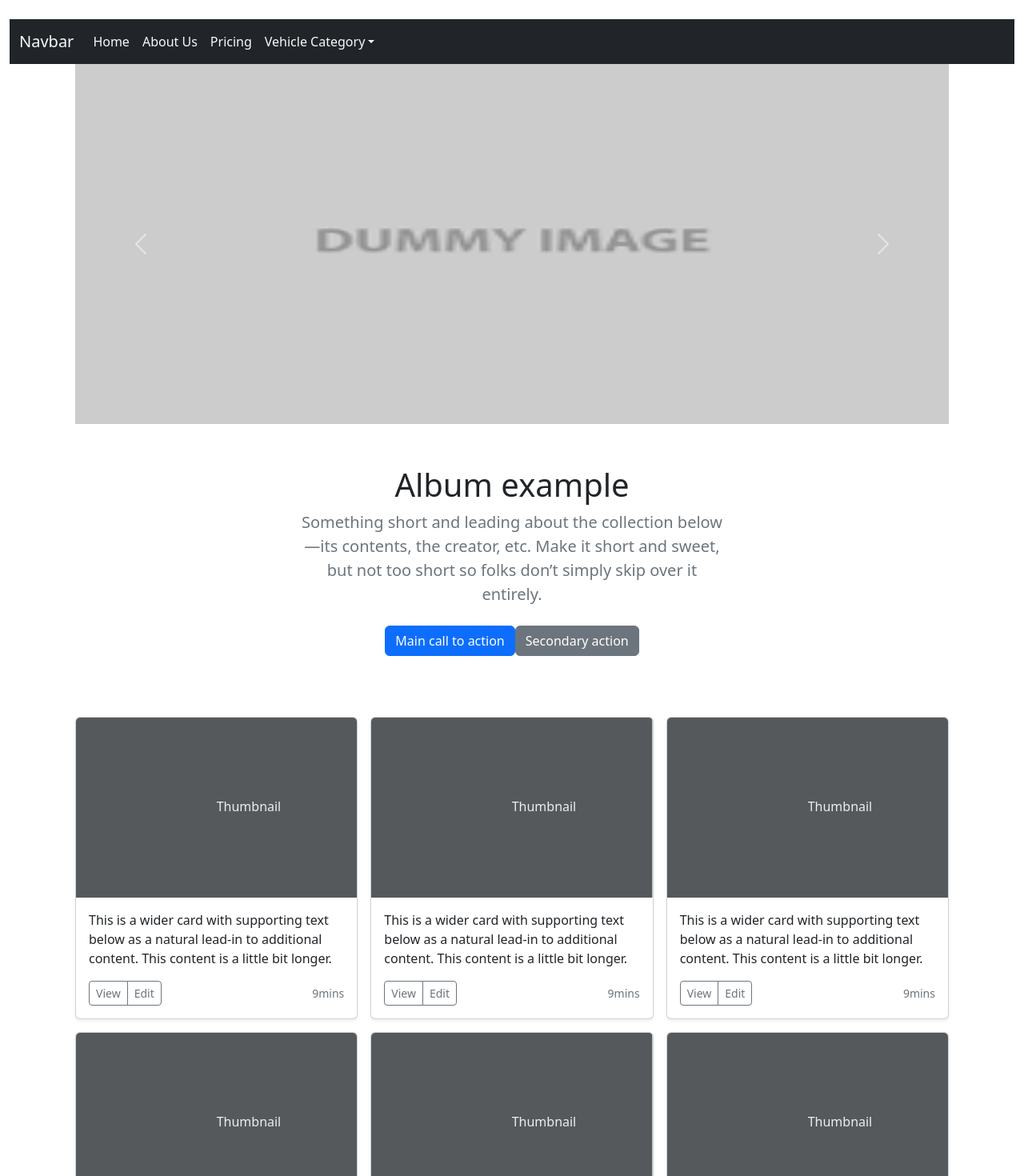
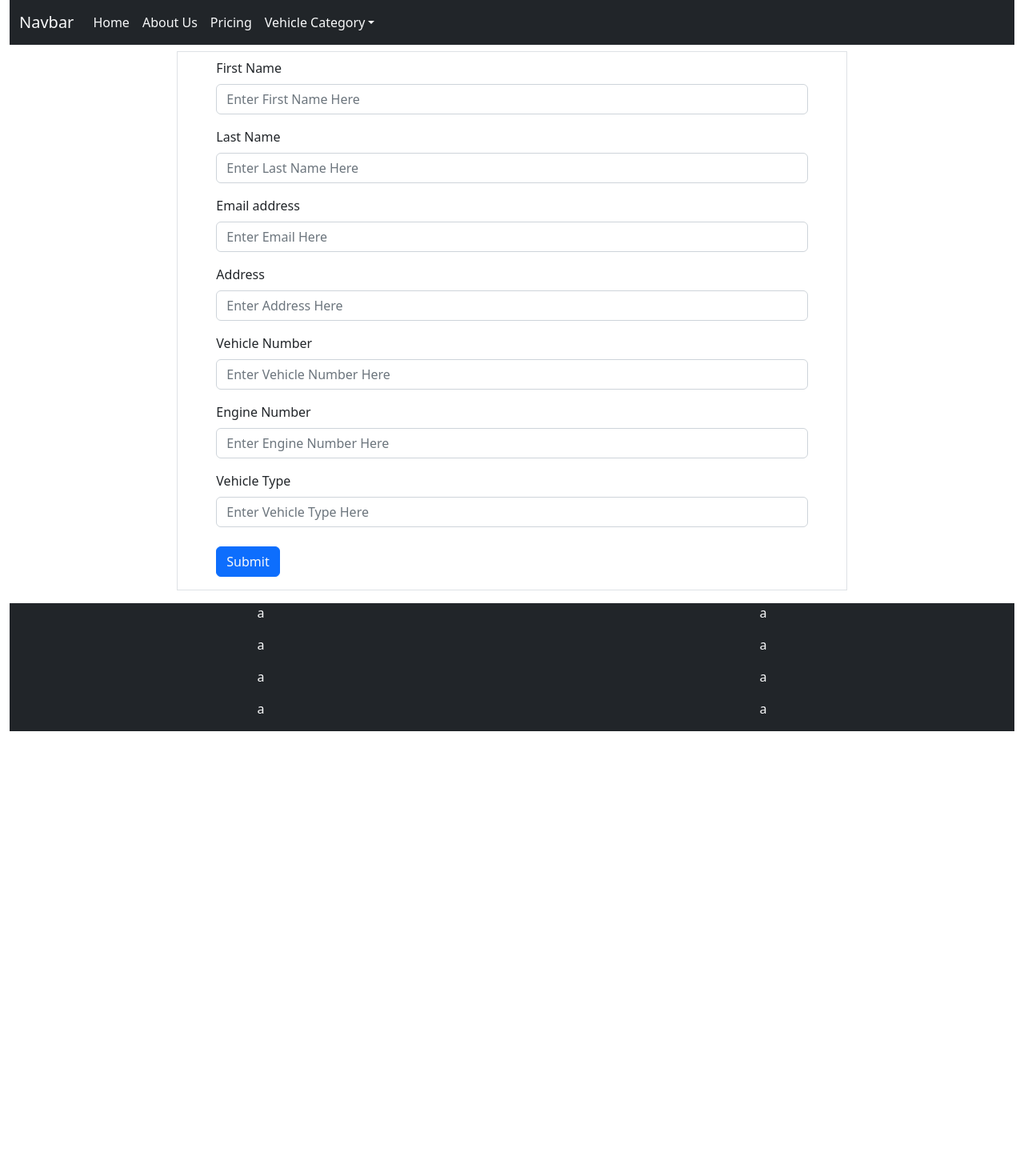
Before and after one commit to FSTeam3/ReactStatic, a React (Create React App) app: page /forms in a window 1280 px wide. Shown: the top 1470 px of the page at 80% size. After the commit the page ends 914 px from the top, so only its background shows below. Built offline with nearby package versions, Linux system fonts and the light colour scheme.

Commit message:
roting added

```diff
--- a/src/App.js
+++ b/src/App.js
@@ -5,37 +5,48 @@ import Footers from './compo/Footers';
 import About_us from './Pages/About_us';
 import Forms from './compo/Forms';
 import Pricing from './Pages/Pricing';
+import { BrowserRouter, Routes, Route } from "react-router-dom";
 function App() {
   return (
-  <div>
 
-    <br/>
-      <Header />
-      <Home />
-      <Footers />
-      <br/>
-      <br/>
-      <br/>
-      <Header />
-      <About_us/>
-      <Footers />
-      <br/>
-      <br/>
-      <br/>
-      <Header />
-      <Forms/>
-      <Footers />
-      <br/>
-      <br/>
-      <br/>
-      <Header />
-      <Pricing />
-      <Footers />
+    <BrowserRouter>
+      <Routes>
+        <Route path="/" element={<><Header /> <Home /> <Footers /> </>}/>
+          <Route path="about_us" element={<><Header /><About_us />  <Footers /> </>} />
+          <Route path="pricing" element={<><Header /> <Pricing /> <Footers /> </>} />
+          <Route path="forms" element={<><Header /> <Forms /> <Footers /> </>} />
+
+      </Routes>
+    </BrowserRouter>
+    // <div>
+    // <br/>
+    //   <Header />
+    //   <Home />
+    //   <Footers />
+    //   <br/>
+    //   <br/>
+    //   <br/>
+    //   <Header />
+    //   <About_us/>
+    //   <Footers />
+    //   <br/>
+    //   <br/>
+    //   <br/>
+    //   <Header />
+    //   <Forms/>
+    //   <Footers />
+    //   <br/>
+    //   <br/>
+    //   <br/>
+    //   <Header />
+    //   <Pricing />
+    //   <Footers />
 
 
 
 
-    </div>)
+    // </div>
+  )
 }
 
 export default App;
--- a/src/compo/Ca.js
+++ b/src/compo/Ca.js
@@ -1,5 +1,6 @@
 import React from 'react'
 import Card_data from '../datas/Card_data'
+import { Outlet, Link } from "react-router-dom";
 const Ca = () => {
   return (
     <div class="container">
@@ -13,7 +14,7 @@ const Ca = () => {
                 <p class="card-text">{data.p}</p>
                 <div class="d-flex justify-content-between align-items-center">
                   <div class="btn-group">
-                    <button type="button" class="btn btn-sm btn-outline-secondary">{data.btn1}</button>
+                    <button type="button" class="btn btn-sm btn-outline-secondary"><Link to="/forms">{data.btn1}</Link></button>
                     <button type="button" class="btn btn-sm btn-outline-secondary">{data.btn2}</button>
                   </div>
                   <small class="text-muted">{data.min}</small>
@@ -23,6 +24,7 @@ const Ca = () => {
           </div>
         })}
       </div>
+      <Outlet/>
     </div>
 
   )
--- a/src/compo/Forms.js
+++ b/src/compo/Forms.js
@@ -1,35 +1,37 @@
 import React from 'react'
-
+import { Outlet, Link } from "react-router-dom";
 const Forms = () => {
   return (
-    <div className='col-md-8 mx-auto'><div className="mb-3">
+    <div className='col-md-8 mx-auto mt-2 border border-round'><div className="mb-3 mx-5 mt-2">
     <label for="fname" className="form-label">First Name</label>
     <input type="text" className="form-control" id="fname" placeholder="Enter First Name Here"/>
   </div>
-  <div className="mb-3">
+  <div className="mb-3 mx-5 mt-2">
     <label for="lname" className="form-label">Last Name</label>
     <input type="text" className="form-control" id="lname" placeholder="Enter Last Name Here"/>
   </div>
-  <div className="mb-3">
+  <div className="mb-3 mx-5 mt-2">
     <label for="email" className="form-label">Email address</label>
     <input type="email" className="form-control" id="email" placeholder="Enter Email Here"/>
   </div>
-  <div className="mb-3">
+  <div className="mb-3 mx-5 mt-2">
     <label for="address" className="form-label">Address</label>
     <input type="email" className="form-control" id="address" placeholder="Enter Address Here"/>
   </div>
-  <div className="mb-3">
+  <div className="mb-3 mx-5 mt-2">
     <label for="vehnumber" className="form-label">Vehicle Number</label>
     <input type="text" className="form-control" id="vehnumber" placeholder="Enter Vehicle Number Here"/>
   </div>
-  <div className="mb-3">
+  <div className="mb-3 mx-5 mt-2">
     <label for="engineNumber" className="form-label">Engine Number</label>
     <input type="text" className="form-control" id="engineNumber" placeholder="Enter Engine Number Here"/>
   </div>
-  <div className="mb-3">
+  <div className="mb-3 mx-5 mt-2">
     <label for="vehType" className="form-label">Vehicle Type</label>
     <input type="text" className="form-control" id="vehType" placeholder="Enter Vehicle Type Here"/>
   </div>
+  <button className='btn btn-primary mb-3 mx-5 mt-2'><Link className="nav-link text-light" to="/pricing">Submit</Link></button>
+  < Outlet/>
   </div>
   )
 }
--- a/src/compo/Header.js
+++ b/src/compo/Header.js
@@ -1,4 +1,5 @@
 import '../../node_modules/bootstrap/dist/css/bootstrap.min.css';
+import { Outlet, Link } from "react-router-dom";
 
 function Header() {
     return (
@@ -16,20 +17,20 @@ function Header() {
 
 <nav className="navbar navbar-expand-lg bg-dark">
   <div className="container-fluid">
-    <a className="navbar-brand text-light" href="#">Navbar</a>
+    <Link className="navbar-brand text-light" to="/">Navbar</Link>
     <button className="navbar-toggler" type="button" data-bs-toggle="collapse" data-bs-target="#navbarNavDropdown" aria-controls="navbarNavDropdown" aria-expanded="false" aria-label="Toggle navigation">
       <span className="navbar-toggler-icon"></span>
     </button>
     <div className="collapse navbar-collapse" id="navbarNavDropdown">
       <ul className="navbar-nav">
         <li className="nav-item">
-          <a className="nav-link active text-light" aria-current="page" href="#">Home</a>
+        <Link  className="nav-link active text-light" aria-current="page" to="/">Home</Link>
         </li>
         <li className="nav-item">
-          <a className="nav-link text-light" href="../Pages/About_us.js">About Us</a>
+          <Link className="nav-link text-light" to="/about_us">About Us</Link>
         </li>
         <li className="nav-item">
-          <a className="nav-link text-light" href="../Pages/Pricing.js">Pricing</a>
+          <Link className="nav-link text-light" to="/pricing">Pricing</Link>
         </li>
         <li className="nav-item dropdown">
           <a className="nav-link dropdown-toggle text-light" href="#" role="button" data-bs-toggle="dropdown" aria-expanded="false">
@@ -46,6 +47,7 @@ function Header() {
     </div>
   </div>
 </nav>
+<Outlet/>
             </>
     );
 }
--- a/src/index.js
+++ b/src/index.js
@@ -1,16 +1,16 @@
 import React from 'react';
 import ReactDOM from 'react-dom/client';
 import App from './App';
-import { BrowserRouter} from "react-router-dom";
+// import { BrowserRouter} from "react-router-dom";
 import '../node_modules/bootstrap/dist/css/bootstrap.min.css'
 
 const root = ReactDOM.createRoot(document.getElementById('root'));
 
 root.render(
   <div className='container-fluid'>
-   <BrowserRouter>
+   {/* <BrowserRouter>  */}
       <App/>
-    </BrowserRouter>
+    {/* </BrowserRouter> */}
   </div>
 );
 
```
